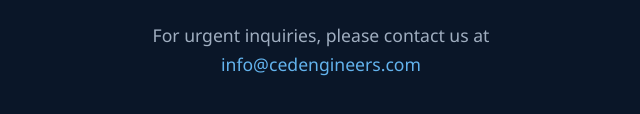
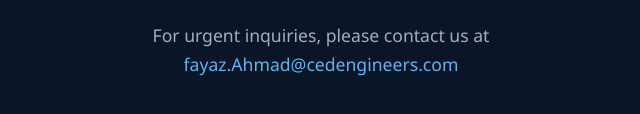
Before and after one commit to thsizkhan/ced, a plain HTML site: page index.html in a window 1280 px wide. Shown: the part 518-632 px from the top of the page, without its empty margins (319-959 px from the left). Drawn offline with Linux system fonts and the light colour scheme.

Commit message:
Update email address in maintenance message

```diff
--- a/index.html
+++ b/index.html
@@ -44,7 +44,7 @@
     <p>Our website is currently undergoing scheduled maintenance.<br />
     We apologize for any inconvenience and appreciate your patience.</p>
     <p>For urgent inquiries, please contact us at<br />
-    <a href="mailto:fayaz.ahmad@cedengineers.com">info@cedengineers.com</a></p>
+    <a href="mailto:fayaz.Ahmad@cedengineers.com">fayaz.Ahmad@cedengineers.com</a></p>
   </div>
 </body>
 </html>
```
